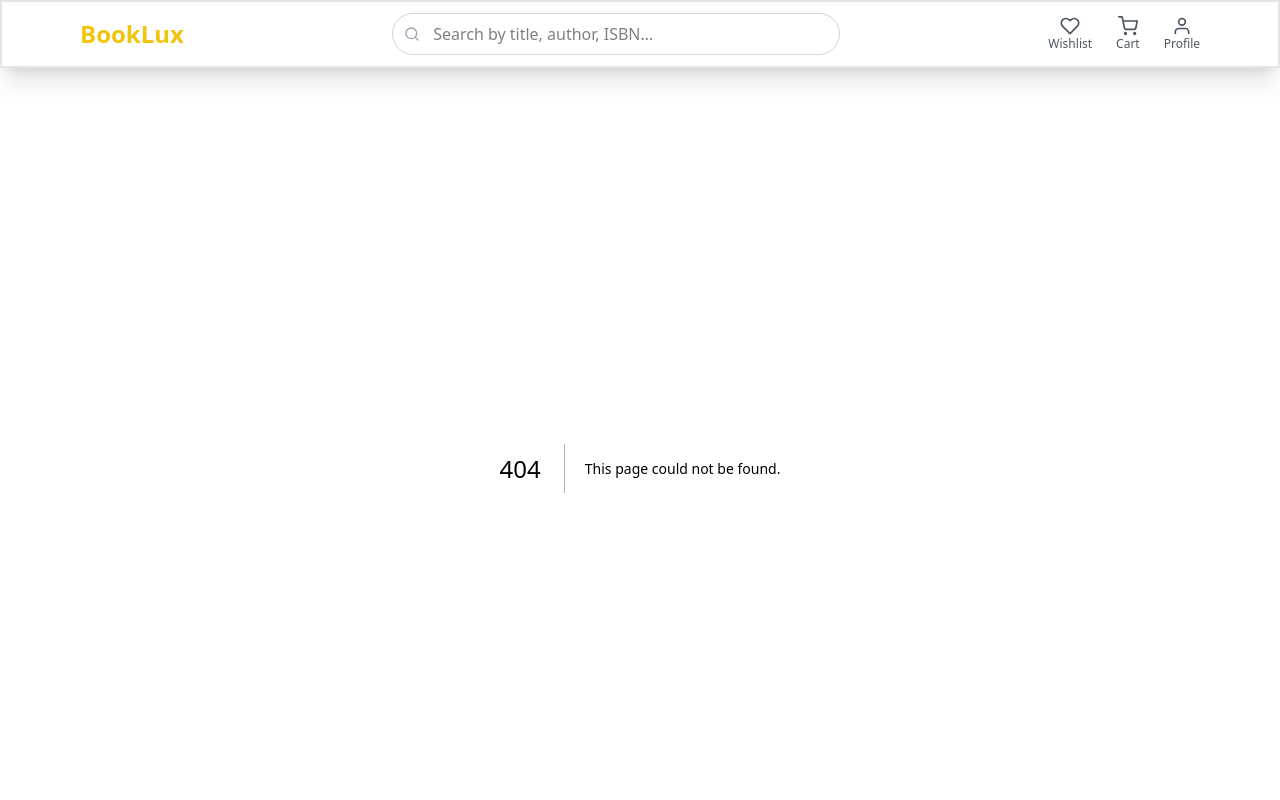
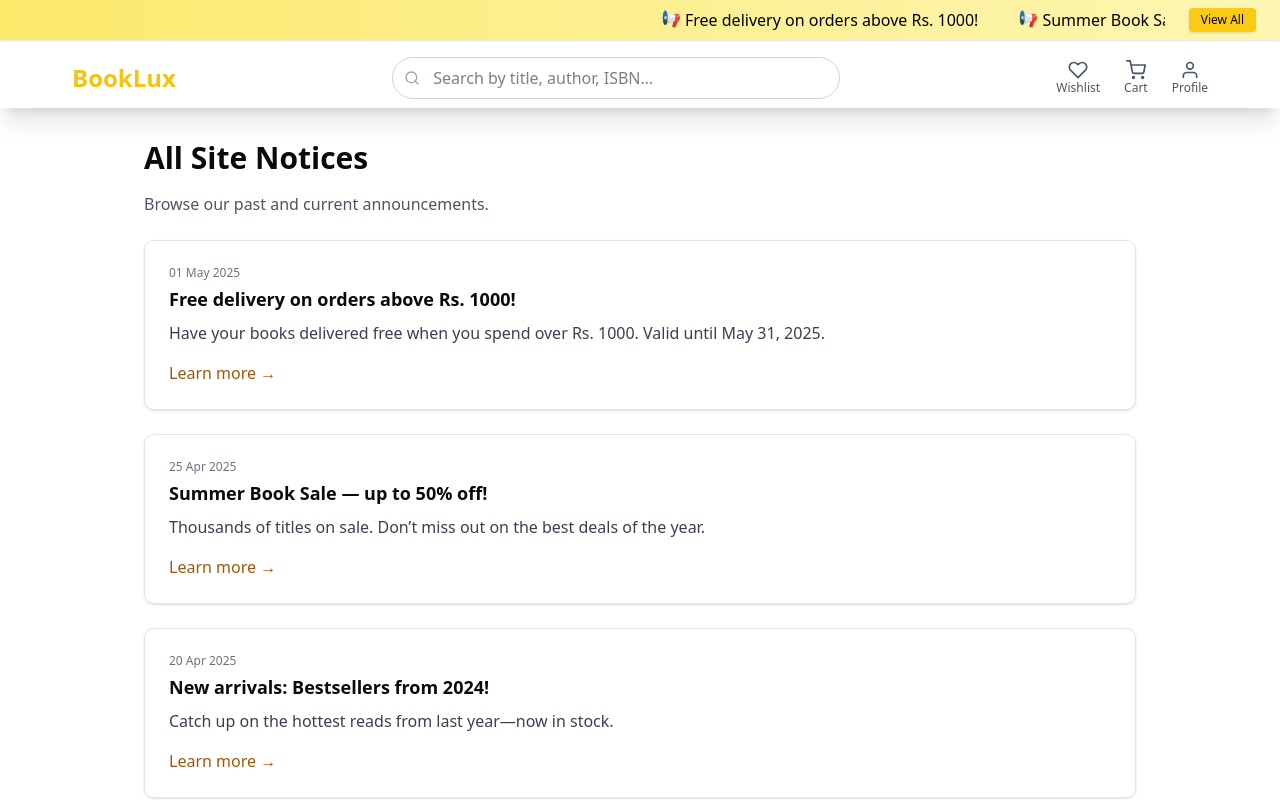
Before and after one commit to anish1A1/BookStore_DotNet, a Next.js app in the folder frontend/: page /notice in a window 1280 px wide. Before the commit this address had no page. Shown: the top 800 px of the page. Built offline with nearby package versions, Linux system fonts and the light colour scheme.

Commit message:
made the topbar and auth/login and register

```diff
--- /dev/null
+++ b/frontend/app/(auth)/layout.jsx
@@ -0,0 +1,7 @@
+export default function AuthLayout({ children }) {
+  return (
+    <div className="auth-wrapper">
+        {children}
+    </div>
+  );
+}
--- a/frontend/app/components/navbar.jsx
+++ b/frontend/app/components/navbar.jsx
@@ -5,8 +5,8 @@ import { FiSearch, FiHeart, FiShoppingCart, FiUser } from 'react-icons/fi'
 
 export default function Navbar() {
   return (
-    <nav className="bg-white shadow-xl border-2 ">
-      <div className="max-w-6xl mx-auto px-4 flex items-center justify-between h-16">
+    <nav className="bg-white shadow-xl  ">
+      <div className="max-w-6xl mx-auto p-2  flex items-center justify-between h-15">
         {/* Logo */}
         <Link href="/" className="text-2xl font-bold text-[#F1C40F]">
           BookLux
--- /dev/null
+++ b/frontend/app/components/topbar.jsx
@@ -0,0 +1,72 @@
+"use client";
+
+import Link from "next/link";
+
+const notices = [
+  "Free delivery on orders above Rs. 1000!",
+  "Summer Book Sale is live — up to 50% off!",
+  "New arrivals: Bestsellers from 2024!",
+  "Join our book club for exclusive discounts!",
+];
+
+export default function Topbar() {
+  return (
+    <div
+      role="region"
+      aria-label="Site notices"
+      className="fixed inset-x-0 top-0 z-50 bg-gradient-to-r from-yellow-200 to-yellow-100 text-black text- font-medium shadow"
+    >
+      <div className="max-w-screen-2xl mx-auto flex items-center px-6 py-2 gap-6 group">
+        {/* Notice Scroller */}
+        <div className="overflow-hidden flex-1">
+          <div className="inline-flex whitespace-nowrap animate-marquee group-hover:pause">
+            {notices.map((notice, idx) => (
+              <span key={idx} className="mr-10 flex items-center">
+                <span className="inline-block animate-bounce mr-1">📢</span>
+                {notice}
+              </span>
+            ))}
+          </div>
+        </div>
+
+        {/* View All Button */}
+        <Link
+          href="/notice"
+          className="shrink-0 bg-yellow-300 hover:bg-yellow-400 text-black px-3 py-1 rounded text-xs shadow transition duration-200"
+          aria-label="View all notices"
+        >
+          View All
+        </Link>
+      </div>
+
+      {/* Component-scoped styles for marquee and hover-pause */}
+      <style jsx>{`
+        @keyframes marquee {
+          0% {
+            transform: translateX(100%);
+          }
+          100% {
+            transform: translateX(-100%);
+          }
+        }
+        .animate-marquee {
+          animation: marquee 20s linear infinite;
+        }
+        .pause {
+          animation-play-state: paused;
+        }
+        @keyframes bounce {
+          0%, 100% {
+            transform: translateY(0);
+          }
+          50% {
+            transform: translateY(-3px);
+          }
+        }
+        .animate-bounce {
+          animation: bounce 1.5s ease-in-out infinite;
+        }
+      `}</style>
+    </div>
+  );
+}
--- a/frontend/app/layout.jsx
+++ b/frontend/app/layout.jsx
@@ -1,18 +1,18 @@
 // app/layout.jsx
-import './globals.css'
-import Navbar from './components/navbar'
-import Hero from './components/hero'
-import Footer from './components/footer'
+import "./globals.css";
+import Navbar from "./components/navbar";
+import Topbar from "./components/topbar";
+import Footer from "./components/footer";
 
 export default function RootLayout({ children }) {
   return (
     <html lang="en">
-      <body className="flex flex-col min-h-screen">
+      <body className="pt-12 flex flex-col min-h-screen">
+        <Topbar />
         <Navbar />
-
         <main className="flex-grow">{children}</main>
         <Footer />
       </body>
     </html>
-  )
+  );
 }
--- /dev/null
+++ b/frontend/app/notice/page.jsx
@@ -0,0 +1,71 @@
+// app/notices/page.jsx
+
+import Link from "next/link";
+
+const notices = [
+  {
+    id: 1,
+    title: "Free delivery on orders above Rs. 1000!",
+    body: "Have your books delivered free when you spend over Rs. 1000. Valid until May 31, 2025.",
+    date: "2025-05-01",
+    link: "/?filter=delivery",
+  },
+  {
+    id: 2,
+    title: "Summer Book Sale — up to 50% off!",
+    body: "Thousands of titles on sale. Don’t miss out on the best deals of the year.",
+    date: "2025-04-25",
+    link: "/collections/summer-sale",
+  },
+  {
+    id: 3,
+    title: "New arrivals: Bestsellers from 2024!",
+    body: "Catch up on the hottest reads from last year—now in stock.",
+    date: "2025-04-20",
+    link: "/new-arrivals",
+  },
+  // …add more past notices here…
+];
+
+export default function NoticesPage() {
+  // sort newest → oldest
+  const sorted = [...notices].sort(
+    (a, b) => new Date(b.date) - new Date(a.date)
+  );
+
+  return (
+    <section className="max-w-screen-lg mx-auto px-4 py-8">
+      <h1 className="text-3xl font-bold mb-4">All Site Notices</h1>
+      <p className="mb-6 text-gray-600">
+        Browse our past and current announcements.
+      </p>
+
+      <ul className="space-y-6">
+        {sorted.map(({ id, title, body, date, link }) => (
+          <li
+            key={id}
+            className="relative border rounded-lg p-6 shadow-sm hover:shadow-md transition"
+          >
+            <time className="block text-xs text-gray-500">
+              {new Date(date).toLocaleDateString("en-GB", {
+                day: "2-digit",
+                month: "short",
+                year: "numeric",
+              })}
+            </time>
+            <h2 className="mt-1 text-lg font-semibold">{title}</h2>
+            <p className="mt-2 text-gray-700">{body}</p>
+            {link && (
+              <Link
+                href={link}
+                className="inline-block mt-4 text-yellow-600 hover:underline"
+              >
+                Learn more →
+              </Link>
+            )}
+          </li>
+        ))}
+      </ul>
+    </section>
+  );
+}
```
Also changed, not shown: frontend/app/(auth)/login/page.jsx (renamed from frontend/app/login/page.jsx), frontend/app/(auth)/register/page.jsx (renamed from frontend/app/register/page.jsx).
